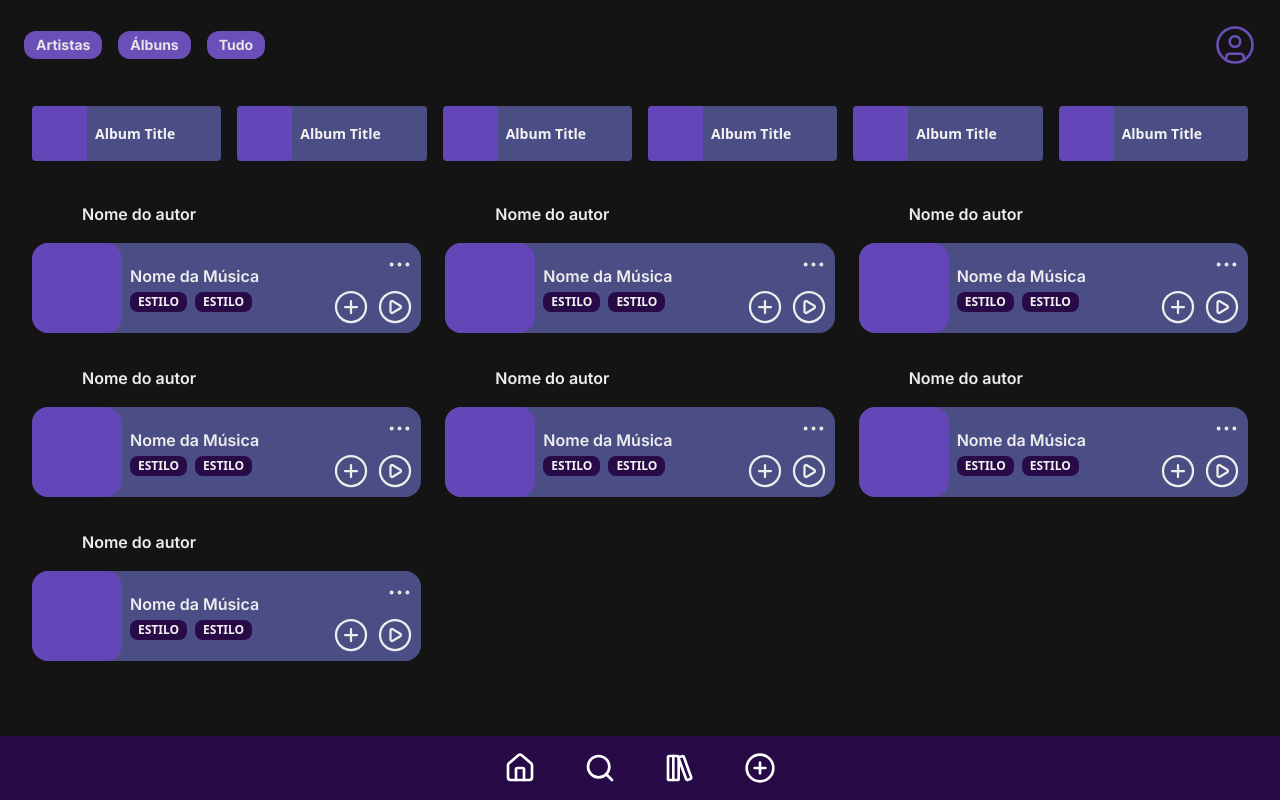
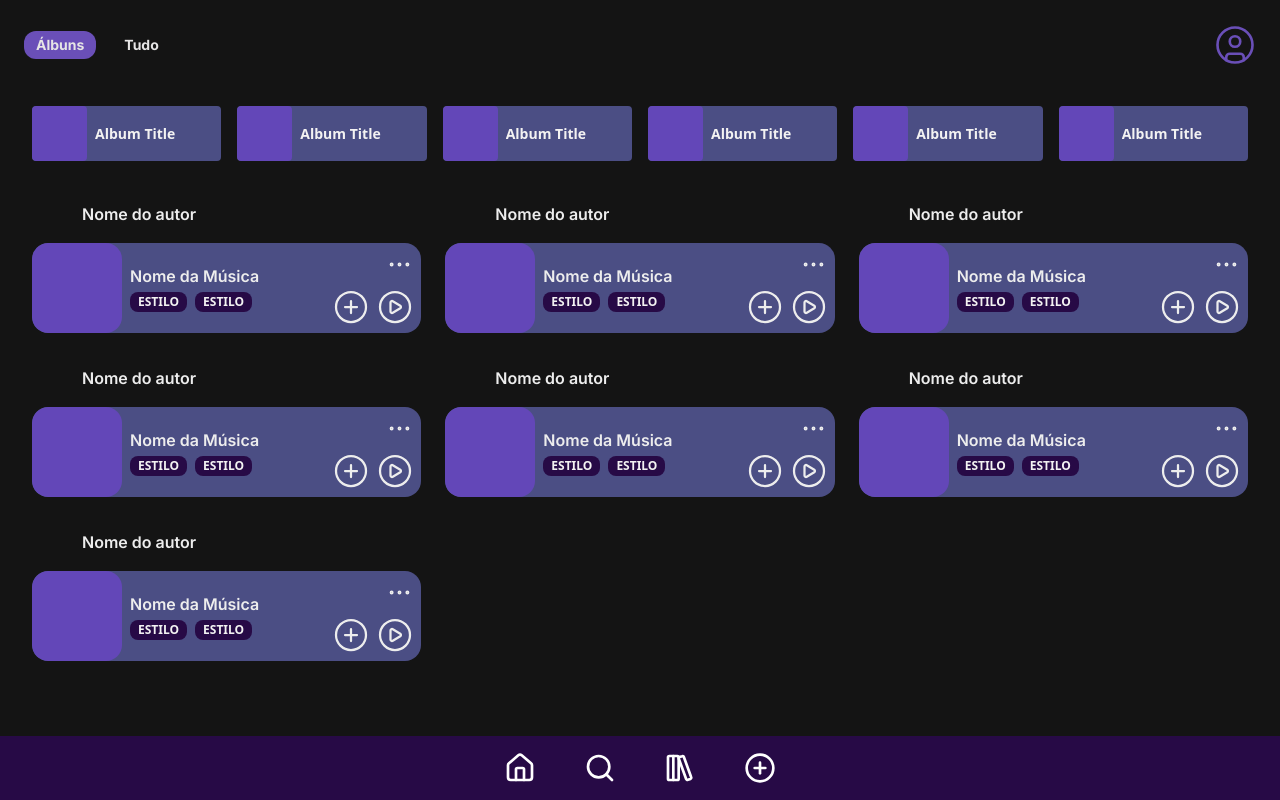
Before and after one commit to ilorenco/taprify, a React (Vite) app in the folder frontend/: page / in a window 1280 px wide. Built offline with nearby package versions, Linux system fonts and the light colour scheme.

Commit message:
feat: adiciona a propriedade isActive no componente FilterTabs

```diff
--- a/frontend/src/components/commons/Header/components/FilterTabs/index.jsx
+++ b/frontend/src/components/commons/Header/components/FilterTabs/index.jsx
@@ -1,7 +1,10 @@
-export function FilterTabs({ children }) {
+export function FilterTabs({ children, isActive }) {
     return (
-        <button className="rounded-xl bg-purple-royalty font-inter font-bold text-sm px-3 py-1 text-base-button">
+        <button
+            className={`rounded-xl font-inter font-bold text-sm px-3 py-1 text-base-button hover:cursor-pointer ${isActive ? 'bg-blue-light' : 'bg-purple-royalty'}`}
+            style={isActive ? { backgroundColor: 'var(--color-blue-sky)' } : {}}
+        >
             {children}
         </button>
-    )
+    );
 }
--- a/frontend/src/components/commons/Header/index.jsx
+++ b/frontend/src/components/commons/Header/index.jsx
@@ -20,9 +20,8 @@ export function Header() {
                 </button>
             ) : (
                 <div className="flex gap-4">
-                    <FilterTabs>Artistas</FilterTabs>
-                    <FilterTabs>Álbuns</FilterTabs>
-                    <FilterTabs>Tudo</FilterTabs>
+                    <FilterTabs isActive={location.pathname === '/albums'}>Álbuns</FilterTabs>
+                    <FilterTabs isActive={location.pathname === '/'}>Tudo</FilterTabs>
                 </div>
             )}
 
```
